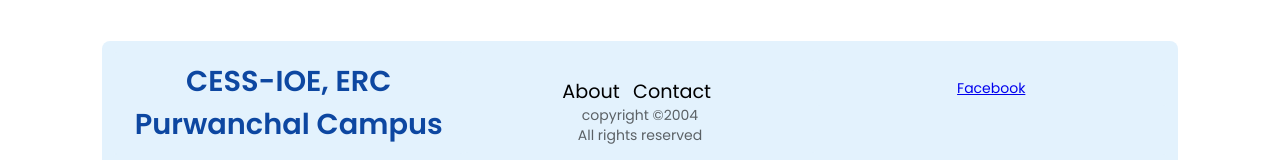
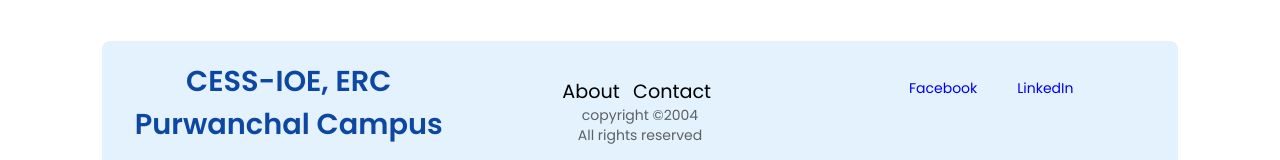
Before and after one commit to genGit963/cess_site, a React (Create React App) app: page / in a window 1280 px wide. Shown: the part 2254-2414 px from the top of the page. Built offline with nearby package versions, Linux system fonts and the light colour scheme.

Commit message:
Version: 1.1.2 completed

```diff
--- a/package.json
+++ b/package.json
@@ -1,6 +1,6 @@
 {
   "name": "cess_site",
-  "version": "1.2.1",
+  "version": "1.2.2",
   "private": true,
   "dependencies": {
     "@emailjs/browser": "^4.3.3",
--- a/src/components/footer.js
+++ b/src/components/footer.js
@@ -89,8 +89,10 @@
             sx={{
               flexGrow: 1,
               alignItems: "center",
-              //   border: "1px solid",
               marginTop: "5%",
+              display: "flex",
+              flexDirection: "row",
+              gap: 5,
               justifyContent: "center",
               fontFamily: "Poppins",
             }}
@@ -99,9 +101,27 @@
               href="https://www.facebook.com/cess.purwanchal"
               target="_blank"
               rel="noreferrer"
-              style={{ textAlign: "center", alignItems: "center" }}
+              style={{
+                textAlign: "center",
+                alignItems: "center",
+                textDecoration: "none",
+                cursor: "pointer",
+              }}
             >
               Facebook
+            </a>
+            <a
+              href="https://www.linkedin.com/in/cess-purwanchal-805bb5311/"
+              target="_blank"
+              rel="noreferrer"
+              style={{
+                textAlign: "center",
+                alignItems: "center",
+                textDecoration: "none",
+                cursor: "pointer",
+              }}
+            >
+              LinkedIn
             </a>
           </Item>
         </Grid>
```
